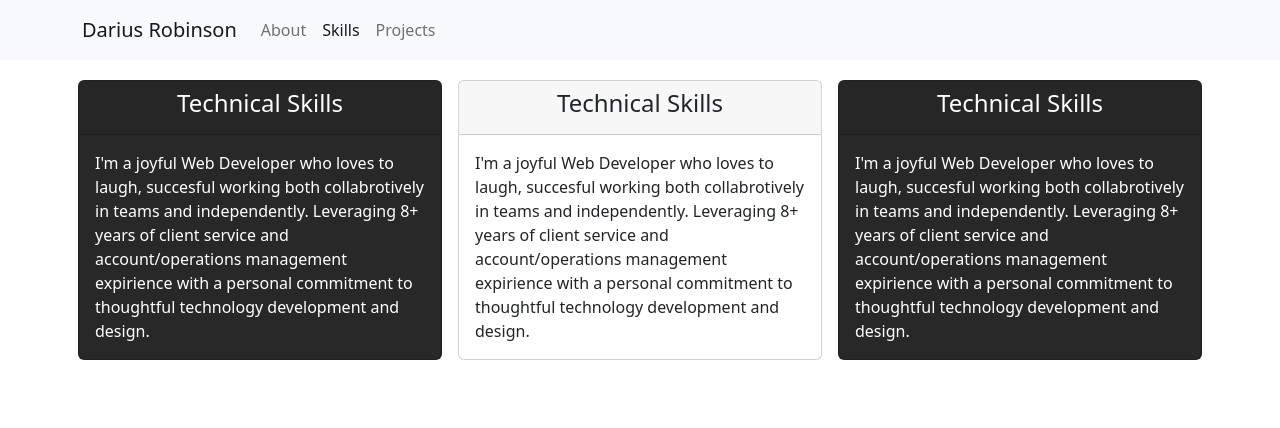
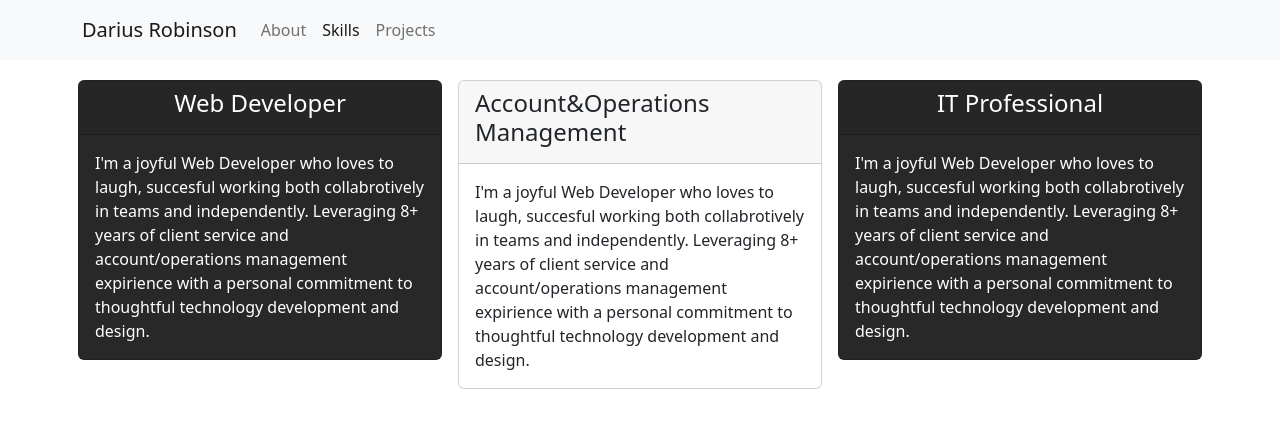
Before and after one commit to DariusRobinson/MySite, a React (Create React App) app: page /skills in a window 1280 px wide. Shown: the top 428 px of the page. Built offline with nearby package versions, Linux system fonts and the light colour scheme.

Commit message:
just added some titles for the skills section

```diff
--- a/src/components/Skills.jsx
+++ b/src/components/Skills.jsx
@@ -15,7 +15,7 @@ const Skills = () => {
           <Col>
             <Card id="skillsCard" rounded>
               <Card.Header className="d-flex justify-content-center">
-                <h4>Technical Skills</h4>
+                <h4>Web Developer</h4>
               </Card.Header>
               <Card.Body>
                 <Card.Text>
@@ -31,7 +31,7 @@ const Skills = () => {
           <Col>
             <Card rounded>
               <Card.Header className="d-flex justify-content-center">
-                <h4>Technical Skills</h4>
+                <h4>Account&Operations Management</h4>
               </Card.Header>
               <Card.Body>
                 <Card.Text>
@@ -47,7 +47,7 @@ const Skills = () => {
           <Col>
             <Card id="skillsCard" rounded>
               <Card.Header className="d-flex justify-content-center">
-                <h4>Technical Skills</h4>
+                <h4>IT Professional</h4>
               </Card.Header>
               <Card.Body>
                 <Card.Text>
```
